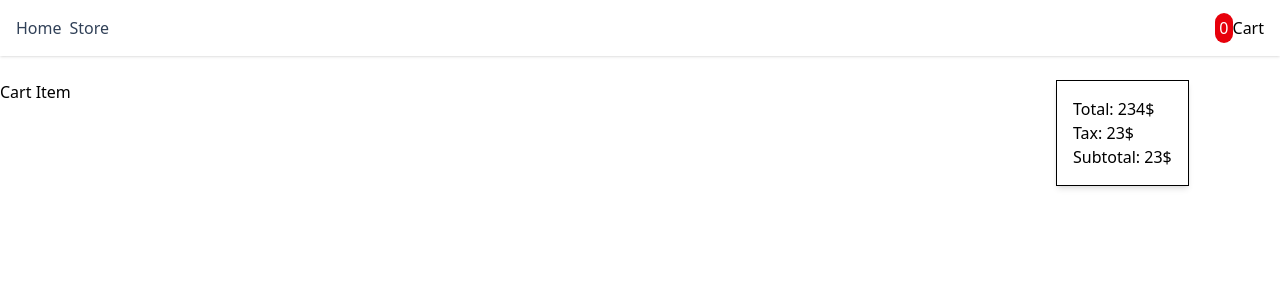
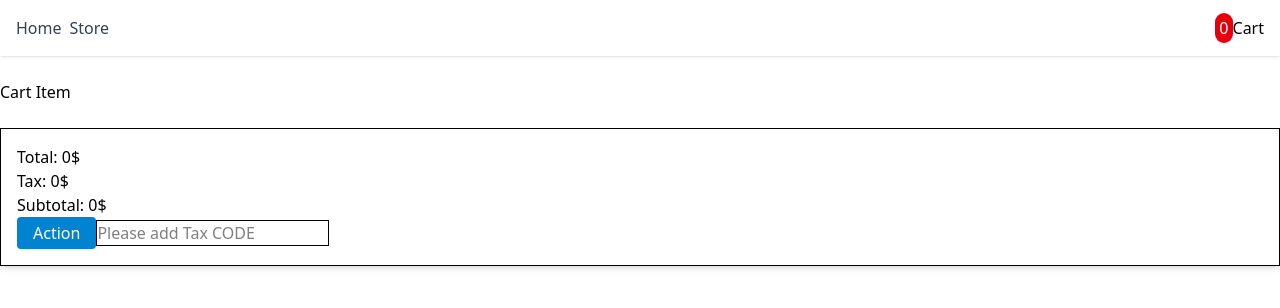
Before and after one commit to marouf-0082/shop_store_nextjs, a Next.js app: page /cart in a window 1280 px wide. Shown: the top 308 px of the page. Built offline with nearby package versions, Linux system fonts and the light colour scheme; data requests are answered from the project's data file.

Commit message:
feat: implement discount functionality and format prices in cart

```diff
--- a/app/cart/page.tsx
+++ b/app/cart/page.tsx
@@ -1,31 +1,86 @@
-"use client"
+"use client";
 import CartItem from "@/components/CartItem";
 import Container from "@/components/Container";
+import { IProductItemProps } from "@/components/ProductItem";
 import { useShoppingCartContext } from "@/context/ShopingCartContext";
+import axios from "axios";
+import { useEffect, useState } from "react";
+import { formatNuberWithCommas } from "../utils/number";
+
+interface IDiscountData {
+  id: number;
+  code: string;
+  percentage: number;
+}
 
 function Cart() {
   const { cartItems } = useShoppingCartContext();
+  const [data, setData] = useState<IProductItemProps[]>();
+  const [discountCode, setDiscountCode] = useState("");
+  const [finalPrice, setFinalPrice] = useState(0);
+  const [discountedPrice, setDiscountedPrice] = useState(0)
+
+  useEffect(() => {
+    axios(`http://localhost:8000/product`).then((res) => {
+      const { data } = res;
+      setData(data);
+    });
+  }, []);
+
+  let totalPrice = cartItems.reduce((total, item) => {
+    let selectedProduct = data?.find(
+      (product) => product.id == item.id.toString(),
+    );
+    return total + (selectedProduct?.price || 0) * item.qty;
+  }, 0);
+
+  const handleSubmitDiscount = () => {
+    axios(`http://localhost:8000/discounts?code=${discountCode}`).then(
+      (result) => {
+        const data = result.data as IDiscountData[];
+
+        let discountedPrice = totalPrice * data[0].percentage / 100;
+        let finalPrice  = totalPrice - discountedPrice;
+        setFinalPrice(finalPrice);
+        setDiscountedPrice(discountedPrice);
+      },
+    );
+  };
   return (
     <Container>
-      <div className="flex mt-6 gap-8">
+      <div className="mt-6 gap-8">
         <div className="">
           <h2>Cart Item</h2>
           <div className="mt-6 space-y-6 w-5xl">
             {cartItems.map((item) => (
-              <CartItem {...item} key={item.id}/>
+              <CartItem {...item} key={item.id} />
             ))}
           </div>
         </div>
         <div className="border shadow-md p-4">
           <h3>
-            Total: <span>234$</span>
+            Total: <span>{formatNuberWithCommas(totalPrice)}$</span>
           </h3>
           <h3>
-            Tax: <span>23$</span>
+            Tax: <span>{formatNuberWithCommas(discountedPrice)}$</span>
           </h3>
           <h3>
-            Subtotal: <span>23$</span>
+            Subtotal: <span>{formatNuberWithCommas(finalPrice)}$</span>
           </h3>
+          <div>
+            <button
+              onClick={handleSubmitDiscount}
+              className="bg-sky-600 text-white px-4 py-1 rounded"
+            >
+              Action
+            </button>
+            <input
+              type="text"
+              className="border"
+              placeholder="Please add Tax CODE"
+              onChange={(e) => setDiscountCode(e.target.value)}
+            />
+          </div>
         </div>
       </div>
     </Container>
--- /dev/null
+++ b/app/utils/number.ts
@@ -0,0 +1,3 @@
+export function formatNuberWithCommas(number: number) {
+    return number.toString().replace(/\B(?=(\d{3})+(?!\d))/g, ',');
+}
--- a/components/CartItem.tsx
+++ b/components/CartItem.tsx
@@ -3,6 +3,7 @@ import { useEffect, useState } from "react";
 import axios from "axios";
 import { IProductItemProps } from "./ProductItem";
 import AddToCart from "./AddToCart";
+import { formatNuberWithCommas } from "@/app/utils/number";
 
 interface ICartItemProps {
   id: number;
@@ -28,7 +29,7 @@ function CartItem({ id, qty }: ICartItemProps) {
           count: <span>{qty}</span>
         </p>
         <p>
-          Price: <span>{data.price}$</span>
+          Price: <span>{formatNuberWithCommas(data.price ?? 0)}$</span>
         </p>
        <AddToCart id={id}/>
       </div>
--- a/context/ShopingCartContext.tsx
+++ b/context/ShopingCartContext.tsx
@@ -1,6 +1,6 @@
 "use client"
 
-import { createContext, useContext, useState } from "react";
+import { createContext, useContext, useMemo, useState } from "react";
 
 interface IShoppingCartContextProviderProps {
   children: React.ReactNode;
@@ -17,7 +17,7 @@ interface IShoppingCartContext {
     getProductQty: (id: number) => number;
     cartTotalQty: number;
     handleDecreaseProductQty: (id: number) => void;
-        handleRemoveProduct: (id: number) => void;
+    handleRemoveProduct: (id: number) => void;
 
 }
 
--- a/database/db.json
+++ b/database/db.json
@@ -1,36 +1,37 @@
 {
-    "product": [
+  "product": [
     {
       "id": "1",
       "title": "Product 1",
-      "imageURL":
-        "https://images.unsplash.com/photo-1542291026-7eec264c27ff?q=80&w=1170&auto=format&fit=crop&ixlib=rb-4.1.0&ixid=M3wxMjA3fDB8MHxwaG90by1wYWdlfHx8fGVufDB8fHx8fA%3D%3D",
+      "imageURL": "https://images.unsplash.com/photo-1542291026-7eec264c27ff?q=80&w=1170&auto=format&fit=crop&ixlib=rb-4.1.0&ixid=M3wxMjA3fDB8MHxwaG90by1wYWdlfHx8fGVufDB8fHx8fA%3D%3D",
       "description": "lksdjfeif jf eijfjfie jf ejfjf fefiels;flek",
-      "price": 24
+      "price": 24000
     },
     {
       "id": "2",
       "title": "Product 2",
-      "imageURL":
-        "https://images.unsplash.com/photo-1600185365778-7875a359b924?q=80&w=1025&auto=format&fit=crop&ixlib=rb-4.1.0&ixid=M3wxMjA3fDB8MHxwaG90by1wYWdlfHx8fGVufDB8fHx8fA%3D%3D",
+      "imageURL": "https://images.unsplash.com/photo-1600185365778-7875a359b924?q=80&w=1025&auto=format&fit=crop&ixlib=rb-4.1.0&ixid=M3wxMjA3fDB8MHxwaG90by1wYWdlfHx8fGVufDB8fHx8fA%3D%3D",
       "description": "sjdfklje fkjsdf lejfksdj fejifjsfe fej",
-      "price": 56
+      "price": 56000
     },
     {
       "id": "3",
       "title": "Product 3",
-      "imageURL":
-        "https://images.unsplash.com/photo-1595309849731-f7ce86eda9fc?q=80&w=1283&auto=format&fit=crop&ixlib=rb-4.1.0&ixid=M3wxMjA3fDB8MHxwaG90by1wYWdlfHx8fGVufDB8fHx8fA%3D%3D",
+      "imageURL": "https://images.unsplash.com/photo-1595309849731-f7ce86eda9fc?q=80&w=1283&auto=format&fit=crop&ixlib=rb-4.1.0&ixid=M3wxMjA3fDB8MHxwaG90by1wYWdlfHx8fGVufDB8fHx8fA%3D%3D",
       "description": "skd jfioew jflksd fiejflsj lfjef lkjes ",
-      "price": 85
+      "price": 85000
     },
     {
       "id": "4",
       "title": "Product 4",
-      "imageURL":
-        "https://images.unsplash.com/photo-1712167631738-4dab9e53c853?q=80&w=1170&auto=format&fit=crop&ixlib=rb-4.1.0&ixid=M3wxMjA3fDB8MHxwaG90by1wYWdlfHx8fGVufDB8fHx8fA%3D%3D",
+      "imageURL": "https://images.unsplash.com/photo-1712167631738-4dab9e53c853?q=80&w=1170&auto=format&fit=crop&ixlib=rb-4.1.0&ixid=M3wxMjA3fDB8MHxwaG90by1wYWdlfHx8fGVufDB8fHx8fA%3D%3D",
       "description": "lorem skdfj sjdflje fsijlf weifjsi fiejf ",
-      "price": 99
+      "price": 99000
     }
+  ],
+  "discounts": [
+    { "id": "1", "code": "OFF10", "percentage": 10 },
+    { "id": "2", "code": "OFF20", "percentage": 20 },
+    { "id": "3", "code": "SAVE30", "percentage": 30 }
   ]
 }
```
